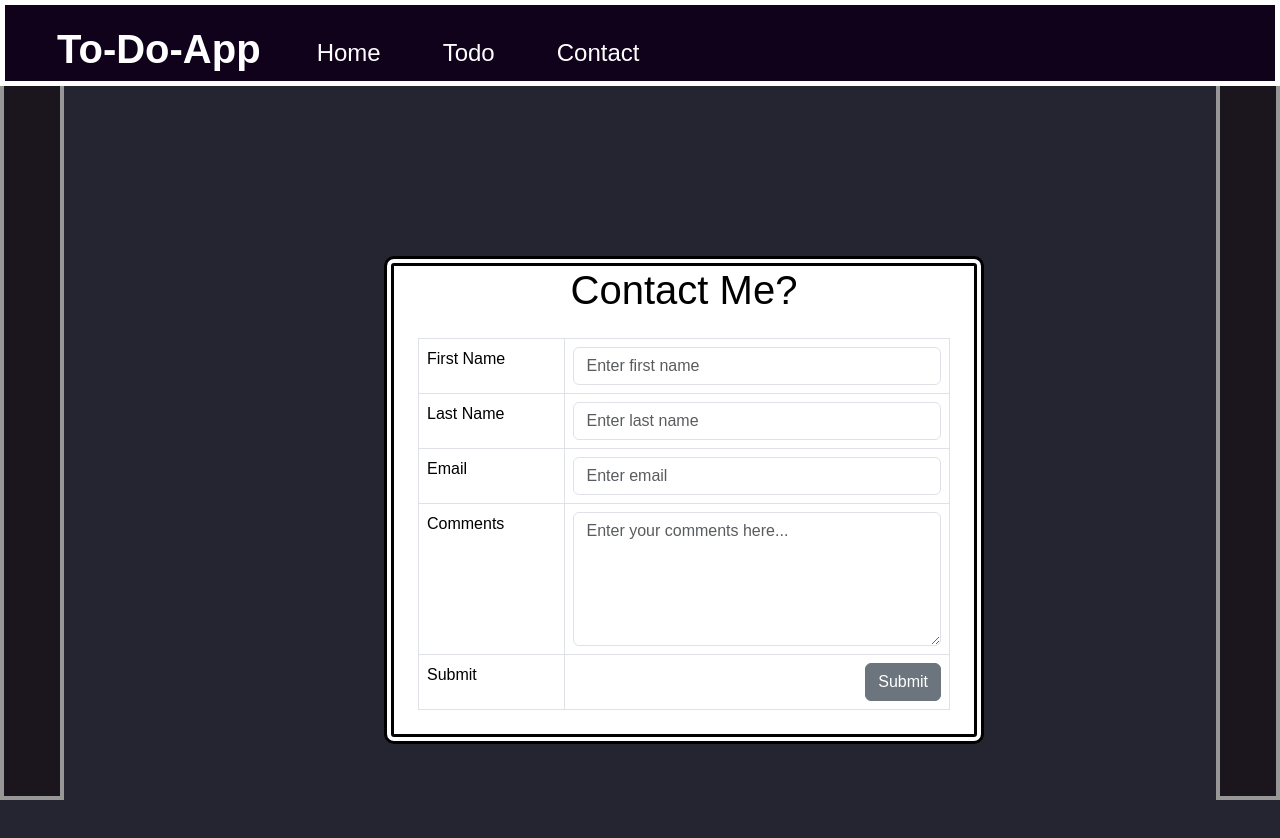
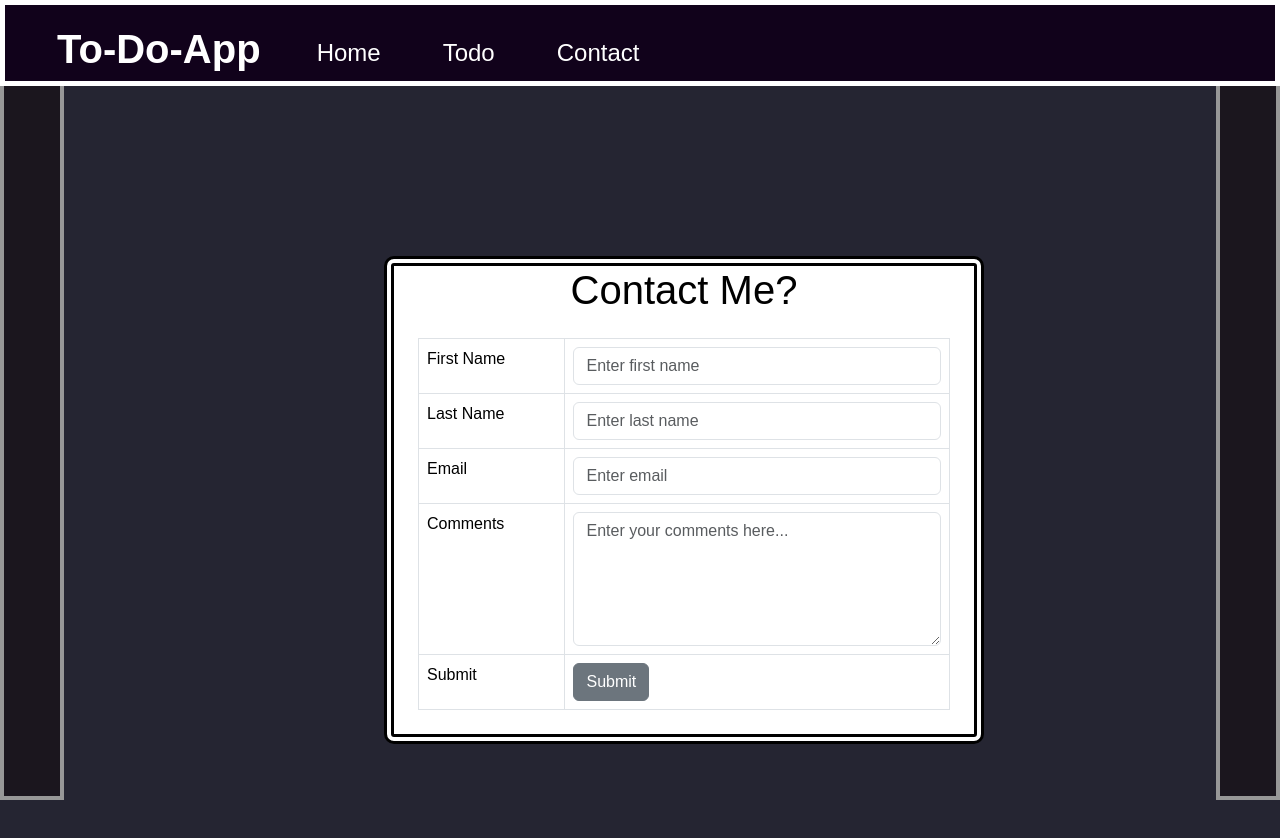
Before and after one commit to Jordan4Neslony/Project-03-Task-Management-Web-App, a React (Vite) app in the folder my-app/: page /contact in a window 1280 px wide. Shown: the top 838 px of the page. Built offline with nearby package versions, Linux system fonts and the light colour scheme.

Commit message:
Change log: - Updated the README.md file. - Added code comments to the contact-form and the todo-app files.

```diff
--- a/my-app/src/assets/Components/Contact-Form.tsx
+++ b/my-app/src/assets/Components/Contact-Form.tsx
@@ -17,6 +17,7 @@ function ContactForm() {
             <h1 className="text-center description-white">
                 Contact Me?
             </h1>
+            {/*Contact Form*/}
             <form action="" method="post" className="m-4 ">
                 <table className="table table-bordered mx-auto ">
                     <tbody>
@@ -49,7 +50,7 @@ function ContactForm() {
                                 <label className="form-label">Submit</label>
                             </td>
                             <td>
-                                <div className="modal-footer">
+                                <div>
                                     <input className="btn btn-secondary" type="submit" value="Submit"></input>
                                 </div>
                             </td>
--- a/my-app/src/assets/Components/Todo-App.tsx
+++ b/my-app/src/assets/Components/Todo-App.tsx
@@ -6,14 +6,16 @@ import { useState } from 'react';
 
 function TodoApp() {
 
-    const [filter, setFilter] = useState<"all" | "incomplete" | "complete">("all");
-
+    //Array that is updated by state for mapping todos to the list. (Example todos already present).
     const [todos, setTodos] = useState([
         { id: 1, text: "Do Laundry", isCompleted: false },
         { id: 2, text: "Wash Dishes", isCompleted: false },
         { id: 3, text: "Eat Lunch", isCompleted: false }
     ]);
 
+    //Used to set the filter for filtering the todos into categories.
+    const [filter, setFilter] = useState<"all" | "incomplete" | "complete">("all");
+    //Used to set a todo to complete or incomplete.
     const handleToggle = (id: number) => {
         setTodos(prevTodos =>
             prevTodos.map(item =>
@@ -21,13 +23,15 @@ function TodoApp() {
             )
         );
     };
+    //Used to delete a todo.
     const deleteTodo = (id: number) => {
         setTodos(prevTodos =>
             prevTodos.filter(todo => todo.id !== id)
         );
     };
+    //State used to update the todo list when a todo is added.
     const [taskInput, setTaskInput] = useState("");
-
+    //Used to add todos to the todo list.
     const addTodo = () => {
         if (taskInput.trim() === "") return;
 
@@ -43,22 +47,25 @@ function TodoApp() {
 
     return (
         <div className="todo-app">
+            {/*To do List Title*/}
             <h1 className='todo-list-title'>
                 Your To Do List
             </h1>
             <div className="row justify-content-center align-items-center g-3">
                 <div className="col flex-column align-items-center">
+                    {/*Filter Buttons*/}
                     <h1 style={{ display: 'flex', gap: '10px' }}>
                         <button className="btn btn-secondary" onClick={() => setFilter("all")}>All Todos</button>
                         <button className="btn btn-secondary" onClick={() => setFilter("incomplete")}>Incomplete</button>
                         <button className="btn btn-secondary" onClick={() => setFilter("complete")}>Complete</button>
                     </h1>
+                    {/*Add Task Text Area and Button*/}
                     <h1 style={{ display: 'flex' }}>
                         <input type="text" value={taskInput} onChange={(e) => setTaskInput(e.target.value)} />
                         <input className="btn btn-secondary" type="submit" value="Add Task" onClick={addTodo}></input>
                     </h1>
+                    {/*Used to filter and then map the to do list*/}
                     {
-
                         todos.filter((todo) => {
                             if (filter === "incomplete") return !todo.isCompleted;
                             if (filter === "complete") return todo.isCompleted;
@@ -69,6 +76,7 @@ function TodoApp() {
                                     <div className='todo'>
                                         <div key={todo.id} onClick={() => handleToggle(todo.id)} className={todo.isCompleted ? 'todo-complete' : 'todo-incomplete'}>
                                             <h2>{index + 1 + ".   " + todo.text + ".    "}
+                                                {/*Used to delete a todo from the list*/}
                                                 <img className="delete-todo-icon" onClick={(e) => { e.stopPropagation(); deleteTodo(todo.id) }} src={deleteIcon} height="30px" width="30px"></img>
                                             </h2>
                                         </div>
```
Also changed, not shown: 1 other file (tests, documents, lock files or other folders).
